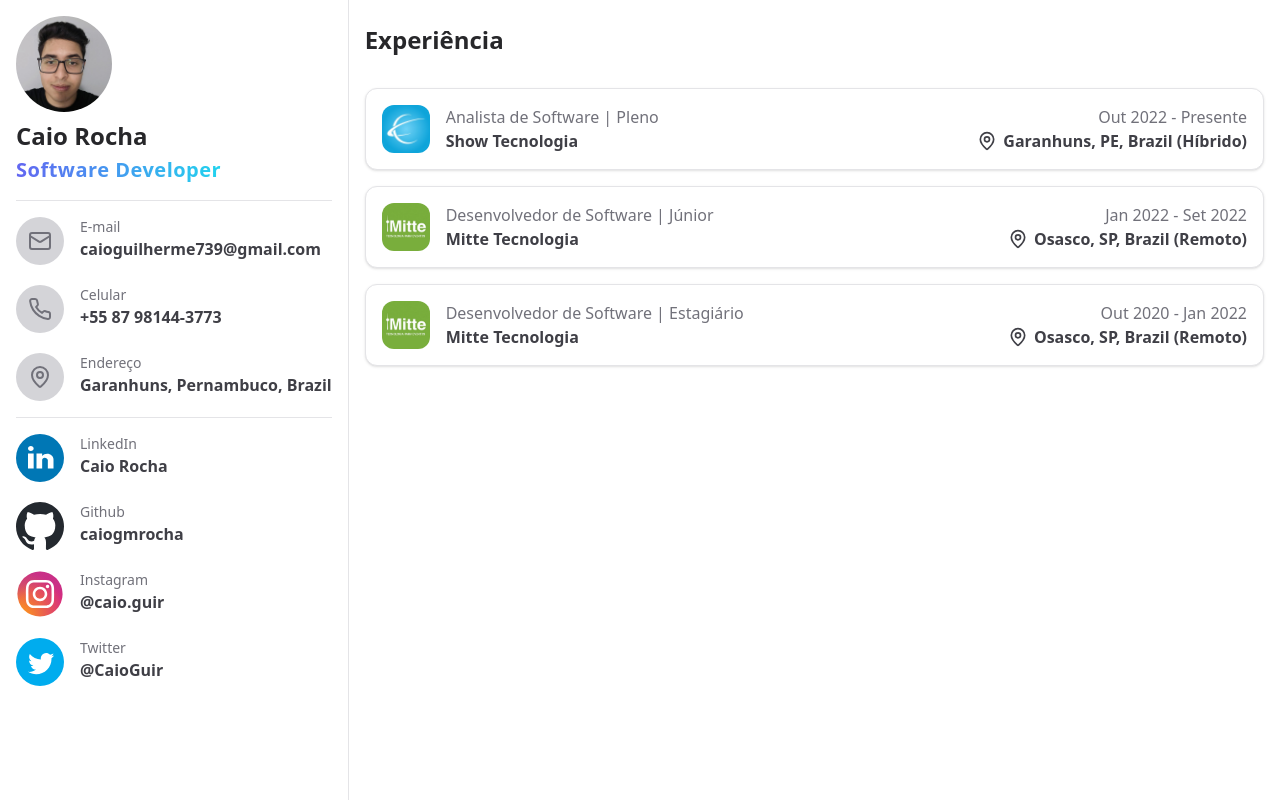
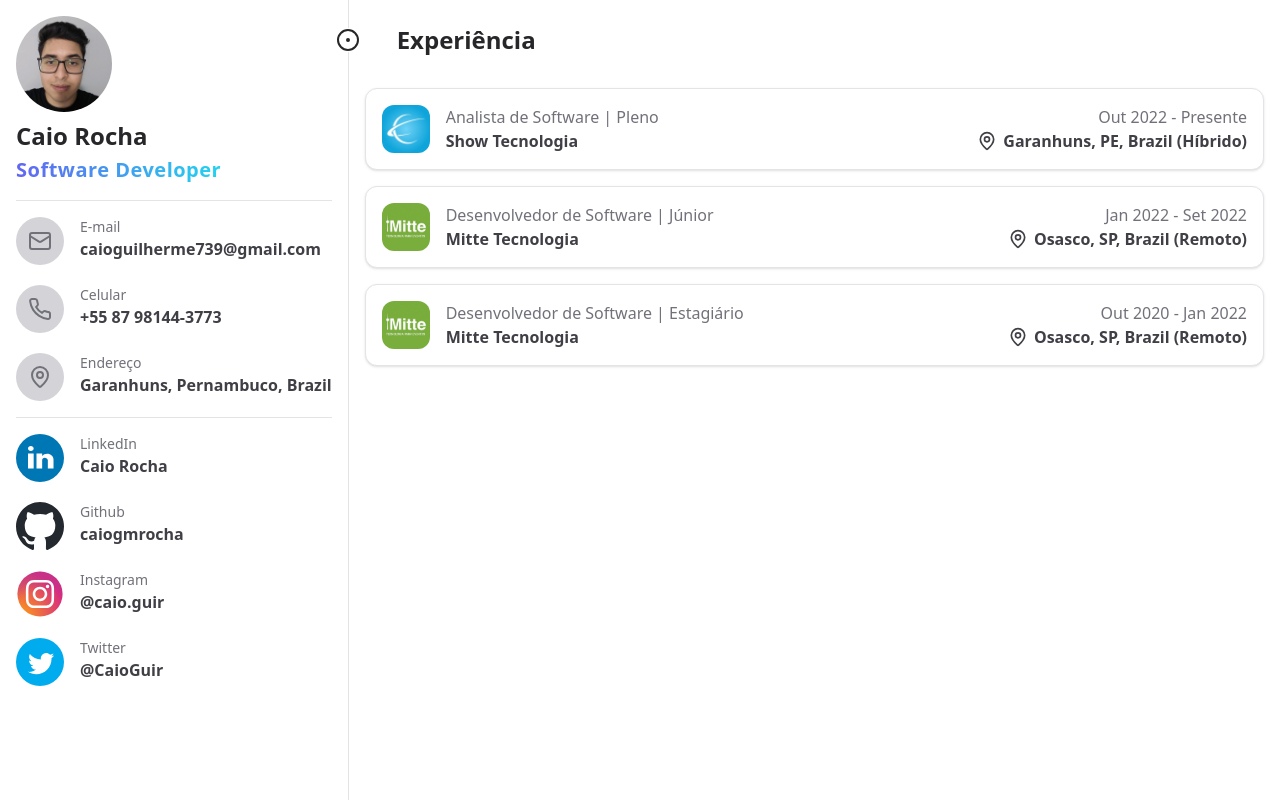
Before and after one commit to caiogmrocha/portfolio, a React (Vite) app: page / in a window 1280 px wide. Built offline with nearby package versions, Linux system fonts and the light colour scheme.

Commit message:
feat(#5): add timeline icon to <ExperiencesSection />

```diff
--- a/src/pages/components/ExperiencesSection.tsx
+++ b/src/pages/components/ExperiencesSection.tsx
@@ -1,6 +1,7 @@
 import ShowTecnologiaLogo from "@/assets/images/companies/show-tecnologia-logo.jpeg";
 import MitteTecnologiaLogo from "@/assets/images/companies/mitte-tecnologia-logo.jpeg";
 import { ExperienceArticle, ExperienceArticleProps } from "./ExperienceArticle";
+import { CircleDotIcon } from "lucide-react";
 
 export function ExperiencesSection() {
     const articlesProps: ExperienceArticleProps[] = [
@@ -35,7 +36,8 @@ export function ExperiencesSection() {
 
     return (
         <section className="flex flex-col gap-4 flex-1">
-            <h1 className="text-2xl text-zinc-800 font-bold mt-2 mb-4">
+            <h1 className="flex items-center text-2xl text-zinc-800 font-bold mt-2 mb-4">
+                <CircleDotIcon className="w-6 h-6 inline-block mr-2 relative left-[-1.78rem] bg-white rounded-full" />
                 Experiência
             </h1>
             <ul className="flex flex-col gap-4">
```
